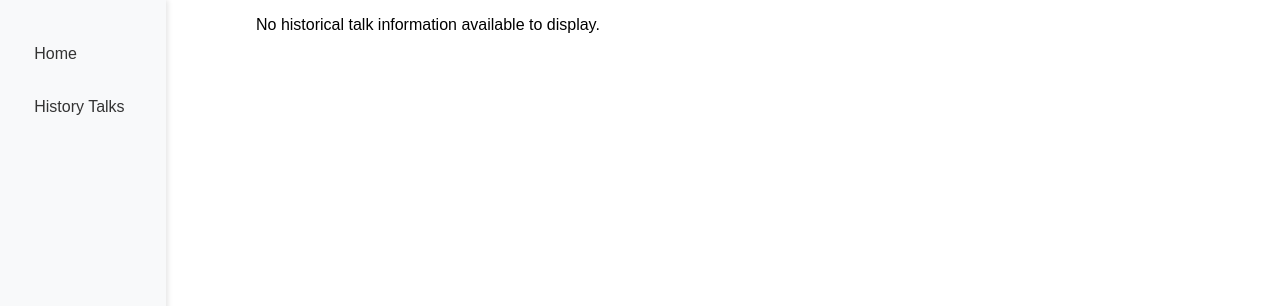
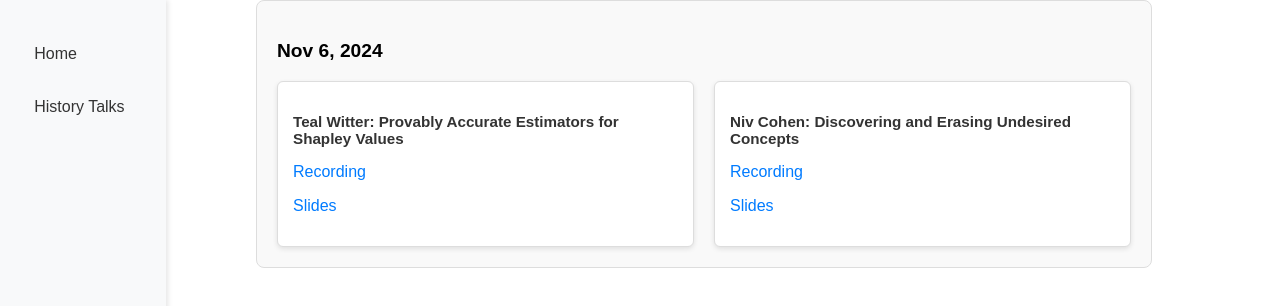
Before and after one commit to VIDAseminar/VIDAseminar.github.io, a React (Create React App) app: page /history in a window 1280 px wide. Shown: the top 306 px of the page. Built offline with nearby package versions, Linux system fonts and the light colour scheme.

Commit message:
:sparkles: update seminar1

```diff
--- a/src/components/HistoryTalks/HistoryTalks.css
+++ b/src/components/HistoryTalks/HistoryTalks.css
@@ -1,33 +1,62 @@
-.history-talks {
+/* src/components/HistoryTalks/HistoryTalks.css */
+
+.container_history {
     display: flex;
     flex-direction: column;
-    gap: 20px; /* 卡片之间的间距 */
+    align-items: center;
+    gap: 20px;
+    padding: 20px;
 }
 
 .event-card {
+    background-color: #f9f9f9;
+    padding: 20px;
     border: 1px solid #ddd;
     border-radius: 8px;
-    padding: 10px;
-    box-shadow: 2px 2px 5px rgba(0, 0, 0, 0.1); /* 添加阴影效果 */
+    width: 100%;
+    /* max-width: 600px; */
 }
 
-.title {
-    font-size: 18px;
+.date {
+    font-size: 1.2em;
     font-weight: bold;
 }
 
 .time, .location {
-    margin: 5px 0;
+    font-size: 1em;
+    color: #555;
 }
 
-.photos {
+.speakers {
     display: flex;
-    gap: 10px;
-    margin-top: 10px;
+    gap: 20px;
+    margin-top: 15px;
 }
 
-.photo {
-    width: 100px; /* 设置图片宽度 */
-    height: auto; /* 保持比例 */
-    border-radius: 5px; /* 圆角 */
+.speaker-card {
+    flex: 1;
+    background-color: #fff;
+    padding: 15px;
+    border: 1px solid #ddd;
+    border-radius: 6px;
+    box-shadow: 0 2px 5px rgba(0, 0, 0, 0.1);
 }
+
+.speaker-info {
+    font-size: 0.95em;
+    font-weight: bold;
+    color: #333;
+}
+
+.speaker-name, .speaker-title {
+    display: inline;
+}
+
+a {
+    color: #007bff;
+    text-decoration: none;
+}
+
+a:hover {
+    text-decoration: underline;
+}
--- a/src/components/HistoryTalks/HistoryTalks.jsx
+++ b/src/components/HistoryTalks/HistoryTalks.jsx
@@ -1,7 +1,6 @@
-// src/components/HistoryTalks/HistoryTalks.jsx
-import React from 'react';
-import './HistoryTalks.css';
-import { historyTalksData } from '../data'; // Assuming you have activity data in data.js
+import React from "react";
+import "./HistoryTalks.css";
+import { historyTalksData } from "../data";
 
 function HistoryTalks() {
   return (
@@ -11,12 +10,33 @@ function HistoryTalks() {
       ) : (
         historyTalksData.map((talk, index) => (
           <div className="event-card" key={index}>
-                        <h3 className="title">{talk.title}</h3>
-                        <p className="time">Time: {talk.time}</p>
-                        <p className="location">Location: {talk.location}</p>
-                        <div className="photos">
-                            {talk.photos.map((photo, i) => (
-                                <img src={photo} alt={`Photo ${i + 1}`} key={i} className="photo" />
+            <h3 className="date">{talk.date}</h3>
+            <div className="speakers">
+              {talk.speakers.map((speaker, i) => (
+                <div className="speaker-card" key={i}>
+                  <p className="speaker-info">
+                    <span className="speaker-name">{speaker.name}</span>:{" "}
+                    <span className="speaker-title">{speaker.title}</span>
+                  </p>
+                  <p>
+                    <a
+                      href={speaker.zoomLink}
+                      target="_blank"
+                      rel="noopener noreferrer"
+                    >
+                      Recording
+                    </a>
+                  </p>
+                  <p>
+                    <a
+                      href={speaker.slidesLink}
+                      target="_blank"
+                      rel="noopener noreferrer"
+                    >
+                      Slides
+                    </a>
+                  </p>
+                </div>
               ))}
             </div>
           </div>
--- a/src/components/data.js
+++ b/src/components/data.js
@@ -42,16 +42,22 @@ export const upcomingTalks = [
 ];
 
 export const historyTalksData = [
-  // {
-  //   title: "Talk 1",
-  //   task: "Discussing AI advancements",
-  //   location: "Room A",
-  //   photos: ["path/to/photo1.jpg", "path/to/photo2.jpg", "path/to/photo3.jpg"],
-  // },
-  // {
-  //   title: "Talk 2",
-  //   task: "Exploring Quantum Computing",
-  //   location: "Room B",
-  //   photos: ["path/to/photo4.jpg", "path/to/photo5.jpg", "path/to/photo6.jpg"],
-  // },
+  {
+      date: "Nov 6, 2024",
+      speakers: [
+          {
+              name: "Teal Witter",
+              title: "Provably Accurate Estimators for Shapley Values",
+              zoomLink: "https://drive.google.com/file/d/1sbsi3bMhd1Vteu_aHCDVr6Zo6lfH1SXI/view?usp=drive_link",
+              slidesLink: "https://drive.google.com/file/d/1Lcknq7lghj9I56zokmK0zKex-U94PGyn/view?usp=drive_link"
+          },
+          {
+              name: "Niv Cohen",
+              title: "Discovering and Erasing Undesired Concepts",
+              zoomLink: "https://drive.google.com/file/d/1nxXmg-v2bGM6E0En8teoDG5vjaCOWvO9/view?usp=drive_link",
+              slidesLink: "https://drive.google.com/file/d/1meFaiUg22yKswZtZ6eYWojTUoWGyCefT/view?usp=drive_link"
+          }
+      ]
+  },
+  // Additional events...
 ];
```
Lines whose indentation alone changed are shown as unchanged.
